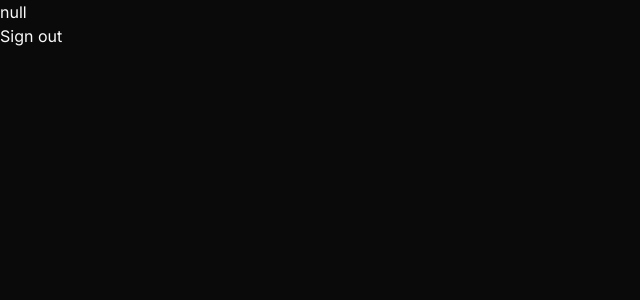
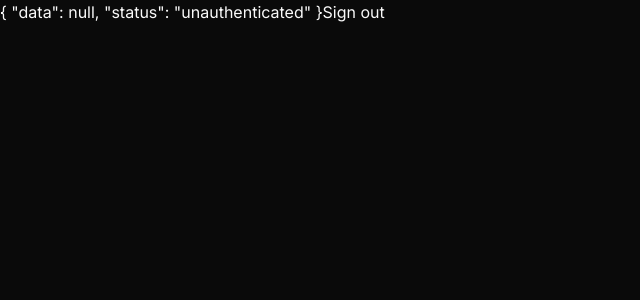
Before and after one commit to hellofaizan/tielinks, a Next.js app: page /dashboard in a window 1280 px wide. Shown: the top 300 px of the page, without its empty margins (0-640 px from the left). Built offline with nearby package versions, Linux system fonts and the light colour scheme; no server answers.

Commit message:
better sessions

```diff
--- a/src/app/(protected)/dashboard/page.tsx
+++ b/src/app/(protected)/dashboard/page.tsx
@@ -1,21 +1,20 @@
+"use client"
+
+import { useSession, signOut } from 'next-auth/react'
 import React from 'react'
-import { auth, signOut } from '~/server/auth'
 
-export default async function page() {
-  const session = await auth();
-  const username = session?.user.username
+export default function page() {
+  const session = useSession()
 
-  console.log(username)
+  console.log(session.data?.user.email)
+
+  const handleClick = () => () => signOut()
+
   return (
     <div>
       {JSON.stringify(session, null, 2)}
 
-      <form action={async () => {
-        "use server";
-        await signOut();
-      }}>
-        <button>Sign out</button>
-      </form>
+      <button onClick={handleClick()}>Sign out</button>
     </div>
   )
 }
--- a/src/app/(protected)/layout.tsx
+++ b/src/app/(protected)/layout.tsx
@@ -1,14 +1,19 @@
 import React from 'react'
+import { SessionProvider, useSession } from 'next-auth/react'
+import { auth } from '~/server/auth'
 
-export default function DashboardLayout({
+export default async function DashboardLayout({
   children, // will be a page or nested layout
 }: {
   children: React.ReactNode
 }) {
+  const session = await auth()
   return (
+    <SessionProvider session={session}>
       <div>
         {/* Common Side Bar Here */}
         {children}
       </div>
+    </SessionProvider>
   )
 }
```
Lines whose indentation alone changed are shown as unchanged.
